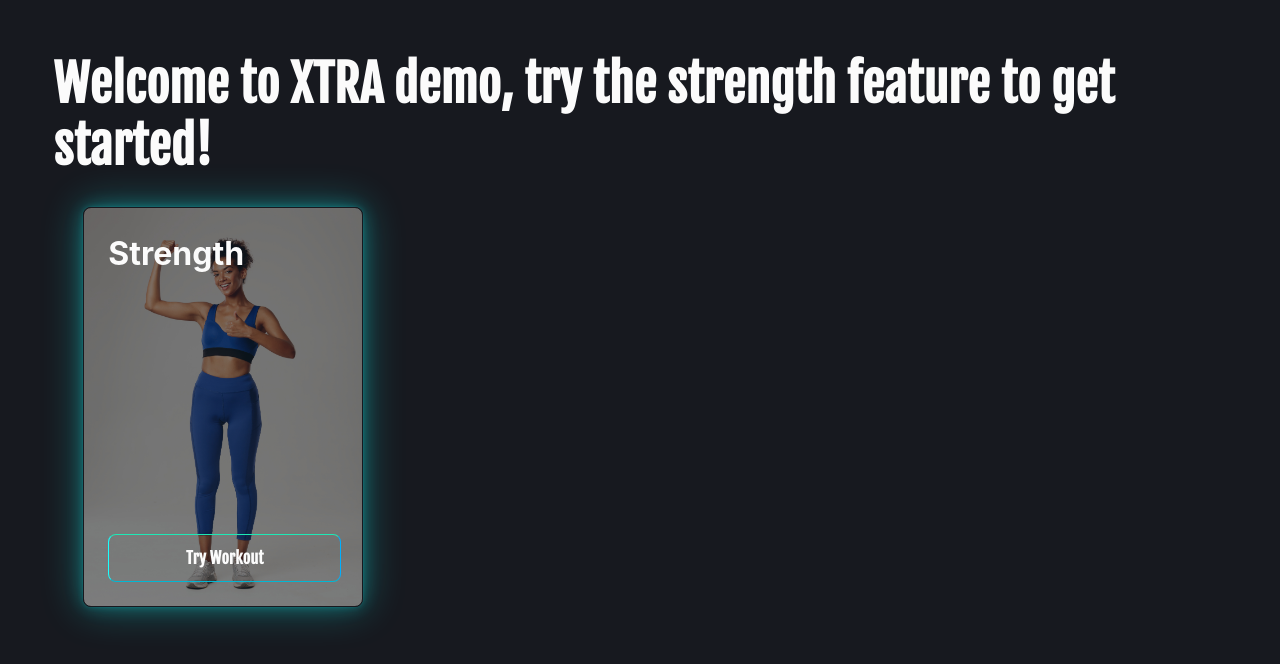
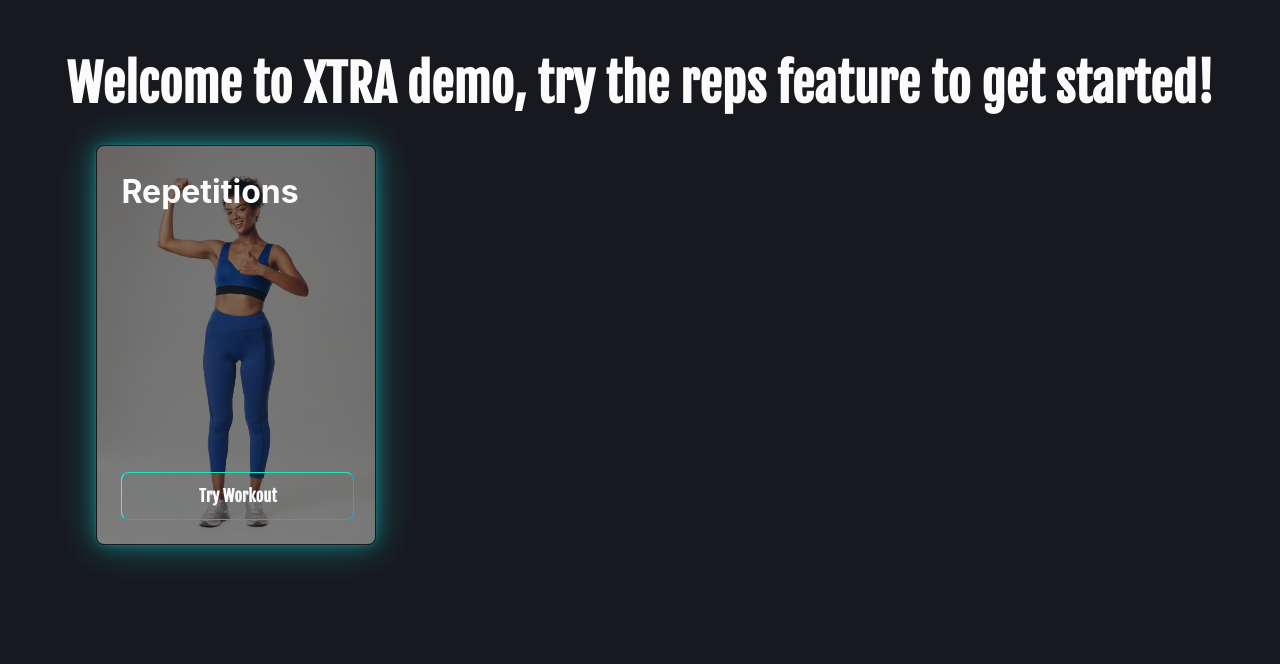
Before and after one commit to xtravision-ai/xtravision-react, a React (Create React App) app in the folder demo/: page / in a window 1280 px wide. Shown: the top 664 px of the page. Built offline with nearby package versions, Linux system fonts and the light colour scheme.

Commit message:
demo reps support

```diff
--- a/demo/src/pages/HomePage.tsx
+++ b/demo/src/pages/HomePage.tsx
@@ -302,7 +302,7 @@
 
   const lastExMenu = {
     header: "",
-    menuOption: `Strength`,
+    menuOption: `Repetitions`,
     description: "Do 10 squats to see the stats",
     feature: Features.REPETITIONS,
     backgroundImage: `url('/Xtra Cards/strength.jpg')`,
@@ -311,7 +311,7 @@
   return (
     <Box className={classes.dashBoardContainer}>
       <div style={{ fontSize: "50px", fontWeight: "bold", color: "#FBFBFB" }}>
-        Welcome to XTRA demo, try the strength feature to get started!
+        Welcome to XTRA demo, try the reps feature to get started!
         <div
           style={{
             display: "flex",
--- a/demo/src/pages/Workout.tsx
+++ b/demo/src/pages/Workout.tsx
@@ -6,6 +6,7 @@
   XtraVisionAssessmentProvider,
 } from "xtravision-react";
 import { AppRoute } from "../Routes";
+import Repetitions from "./components/Repetitions";
 
 declare global {
   interface Window {
@@ -266,6 +267,9 @@
 
   useEffect(() => {
     if (lastJsonMessage?.isPassed) setTimeout(() => setIsPreJoin(false), 2000);
+
+    if (lastJsonMessage?.data?.additional_response?.reps?.total === 10)
+      history.push(AppRoute.HomePage);
   }, [lastJsonMessage]);
 
   const onCancel = () => {
@@ -461,42 +465,16 @@
             </Box>
           </>
         ) : (
-          <></>
+          <Repetitions
+            reps={lastJsonMessage?.data?.additional_response?.reps?.total ?? 0}
+          />
         )}
       </div>
     </div>
-    // <div style={{ backgroundColor: "#D3D3D3", padding: "30px" }}>
-    //   <div style={{ display: "flex", flexDirection: "row" }}>
-    //     <button
-    //       onClick={() => {
-    //         startCamera();
-    //       }}
-    //       disabled={isCamOn}
-    //     >
-    //       START
-    //     </button>
-    //     <button
-    //       onClick={() => {
-    //         setIsCamOn(false);
-    //         stopCamera();
-    //       }}
-    //       disabled={!isCamOn}
-    //     >
-    //       STOP
-    //     </button>
-    //   </div>
-
-    //   <div>
-    //     <div>Assessment: {assessmentName} </div>
-    //     <div>{displayText}</div>
-    //   </div>
-    // </div>
   );
 };
 
 const Workout = ({ history }) => {
-  const feature = history?.location?.state?.feature;
-
   const { innerHeight, innerWidth } = window;
   const classes = useStyles({ innerHeight, innerWidth });
 
```
